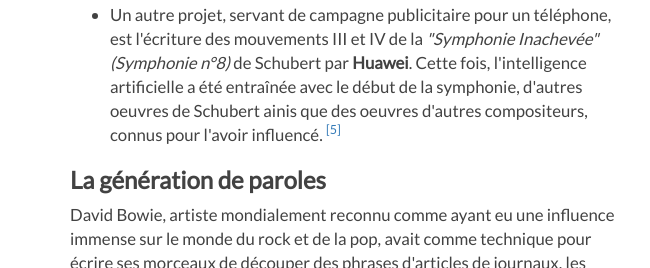
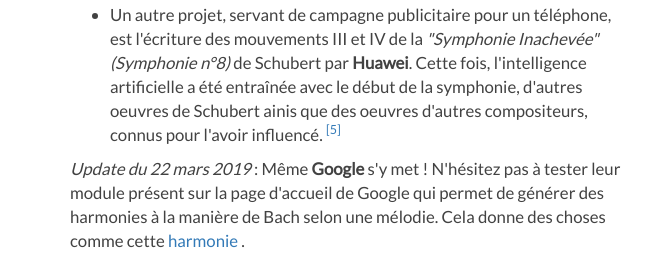
Before and after one commit to clevecque/clevecque.github.io, a plain HTML site: page ecl/ia_and_music/index.html in a window 1280 px wide. Shown: the part 3626-3894 px from the top of the page, 0-650 px from the left. Drawn offline with nearby package versions, Linux system fonts and the light colour scheme; grey boxes are pictures that could not be loaded.

Commit message:
Update Google

```diff
--- a/ecl/ia_and_music/index.html
+++ b/ecl/ia_and_music/index.html
@@ -132,6 +132,9 @@
                         </li>
 
                     </ul>
+            </p>
+            <p>
+                <i>Update du 22 mars 2019</i> : Même <b>Google</b> s'y met ! N'hésitez pas à tester leur module présent sur la page d'accueil de Google qui permet de générer des harmonies à la manière de Bach selon une mélodie. Cela donne des choses comme cette <a href="https://g.co/doodle/ec27q6">harmonie </a>.
             </p>
             <h3><b> La génération de paroles </b></h3>
             <p>
```
Also changed, not shown: test.html (deleted, +0 -1 lines).
